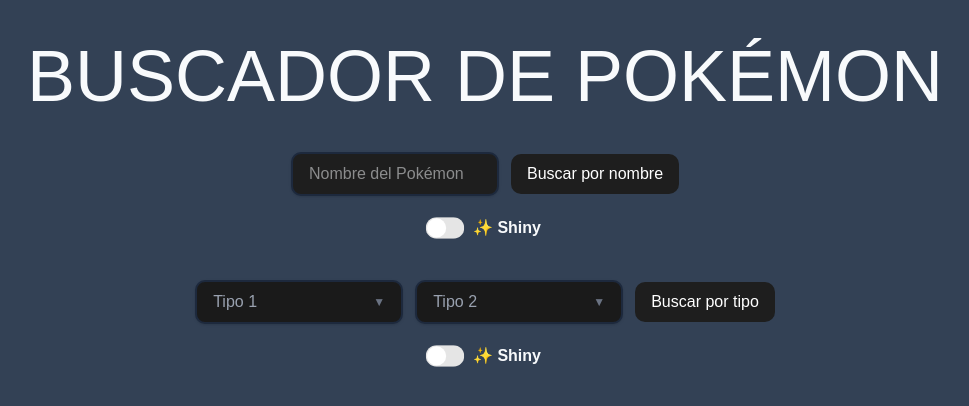
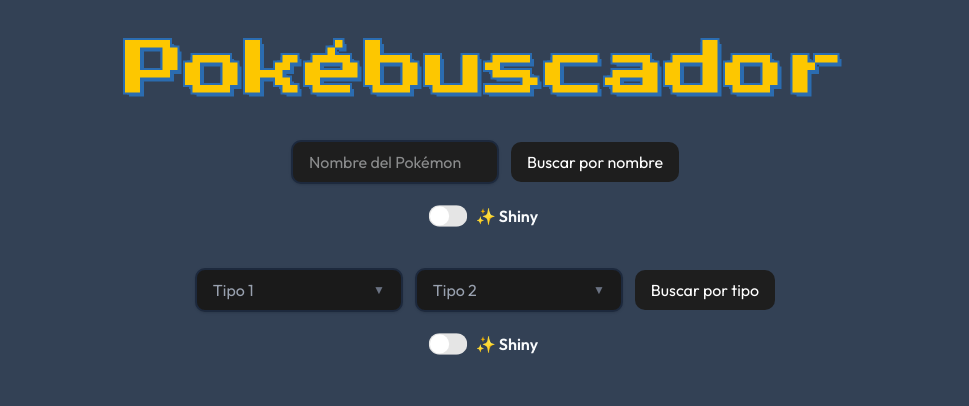
Before and after one commit to jhonatanchirinos/buscadordepokemon, a React (Vite) app: page / in a window 1280 px wide. Shown: the top 406 px of the page, without its empty margins (155-1124 px from the left). Built offline with nearby package versions, Linux system fonts and the light colour scheme.

Commit message:
feat: update title and fonts in index.html; enhance heading style in App component

```diff
--- a/index.html
+++ b/index.html
@@ -9,7 +9,13 @@
     <meta name="apple-mobile-web-app-title" content="Buscador de Pokémon" />
     <link rel="manifest" href="/site.webmanifest" />
     <meta name="viewport" content="width=device-width, initial-scale=1.0" />
-    <title>Buscador de Pokémon</title>
+    <title>Pokébuscador</title>
+    <link rel="preconnect" href="https://fonts.googleapis.com" />
+    <link rel="preconnect" href="https://fonts.gstatic.com" crossorigin />
+    <link
+      href="https://fonts.googleapis.com/css2?family=Outfit:wght@400;600;700;800&family=Press+Start+2P&display=swap"
+      rel="stylesheet"
+    />
   </head>
   <body>
     <div id="root"></div>
--- a/src/App.jsx
+++ b/src/App.jsx
@@ -8,7 +8,9 @@
 
   return (
     <div className="flex flex-col items-center gap-10 p-10 pt-10 ">
-      <h1 className="text-5xl lg:text-7xl text-center">BUSCADOR DE POKÉMON</h1>
+      <h1 className="text-3xl md:text-5xl lg:text-6xl text-center font-pokemon text-yellow-400 [text-shadow:4px_4px_0_#2b6cb0,-2px_-2px_0_#2b6cb0,2px_-2px_0_#2b6cb0,-2px_2px_0_#2b6cb0,2px_2px_0_#2b6cb0]">
+        Pokébuscador
+      </h1>
 
       <SearchByName onSelectPokemon={setSelectedPokemon} />
       <SearchByType onSelectPokemon={setSelectedPokemon} />
--- a/src/index.css
+++ b/src/index.css
@@ -1,7 +1,6 @@
 @import "tailwindcss";
 @import "tw-animate-css";
 @import "shadcn/tailwind.css";
-@import "@fontsource-variable/geist";
 
 @custom-variant dark (&:is(.dark *));
 
@@ -12,7 +11,8 @@
 
 @theme inline {
   --font-heading: var(--font-sans);
-  --font-sans: 'Geist Variable', sans-serif;
+  --font-sans: "Outfit", sans-serif;
+  --font-pokemon: "Press Start 2P", system-ui;
   --color-sidebar-ring: var(--sidebar-ring);
   --color-sidebar-border: var(--sidebar-border);
   --color-sidebar-accent-foreground: var(--sidebar-accent-foreground);
```
